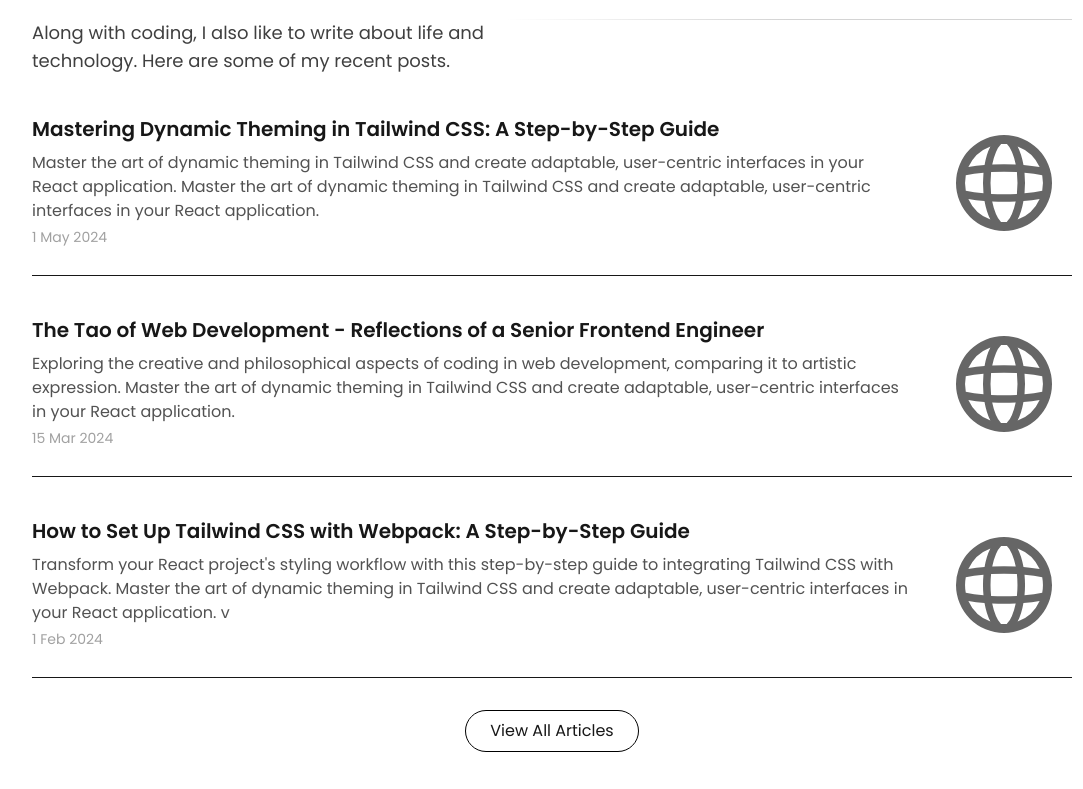
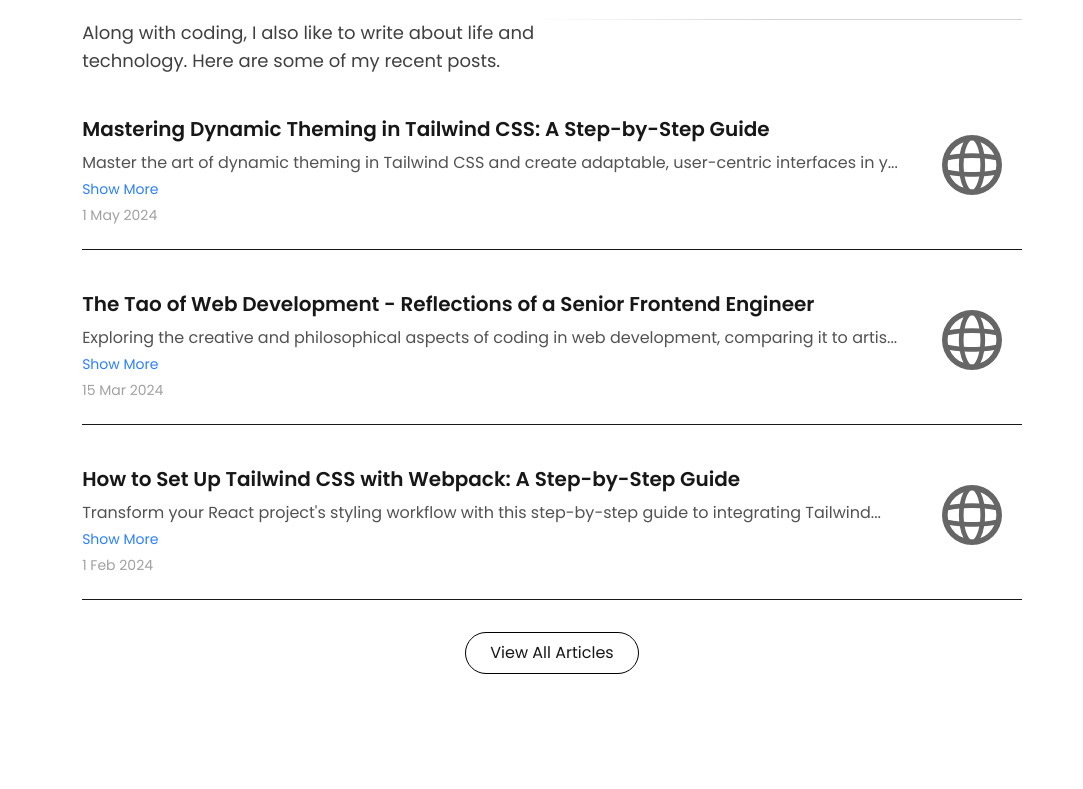
Before and after one commit to Rajeev12R/Rajeev, a Next.js app: page / in a window 1280 px wide. Shown: the part 1971-2760 px from the top of the page, without its empty margins (88-1171 px from the left). Built offline with nearby package versions, Linux system fonts and the light colour scheme.

Commit message:
UI Added Projects

```diff
--- a/src/components/Writings.tsx
+++ b/src/components/Writings.tsx
@@ -1,6 +1,15 @@
-import React from "react"
-import Image from "next/image"
-const articles = [
+"use client"
+import React, { useState } from "react";
+import Image from "next/image";
+
+interface Article {
+  title: string;
+  description: string;
+  date: string;
+  image: string;
+}
+
+const articles: Article[] = [
   {
     title: "Mastering Dynamic Theming in Tailwind CSS: A Step-by-Step Guide",
     description:
@@ -19,18 +28,17 @@ const articles = [
   {
     title: "How to Set Up Tailwind CSS with Webpack: A Step-by-Step Guide",
     description:
-      "Transform your React project's styling workflow with this step-by-step guide to integrating Tailwind CSS with Webpack. Master the art of dynamic theming in Tailwind CSS and create adaptable, user-centric interfaces in your React application. v",
+      "Transform your React project's styling workflow with this step-by-step guide to integrating Tailwind CSS with Webpack. Master the art of dynamic theming in Tailwind CSS and create adaptable, user-centric interfaces in your React application.",
     date: "1 Feb 2024",
     image: "/globe.svg",
   },
-]
+];
 
 const Writings = () => {
   return (
     <div className="py-32 flex flex-col w-full">
       <div className="flex flex-col gap-5">
         <div className="relative flex flex-col justify-start px-4 sm:px-10 md:px-20 max-w-7xl mx-auto flex-grow z-10">
-
           <div className="flex justify-between items-center">
             <div className="flex flex-col gap-4">
               <h2 className="text-2xl font-bold leading-10 tracking-tight text-neutral-900 dark:text-neutral-100">
@@ -49,29 +57,7 @@ const Writings = () => {
 
           <div className="mt-10 space-y-10">
             {articles.map((article, index) => (
-              <div
-                key={index}
-                className="flex flex-row-reverse md:flex-row items-center md:items-start gap-6 border-b pb-6"
-              >
-                <div className="flex-1">
-                  <h3 className="text-xl font-semibold">{article.title}</h3>
-                  <p className="text-neutral-600 dark:text-neutral-300 mt-2">
-                    {article.description}
-                  </p>
-                  <p className="text-sm text-neutral-400 mt-1">
-                    {article.date}
-                  </p>
-                </div>
-                <div className="p-5">
-                  <Image
-                    src={article.image}
-                    alt="Article Thumbnail"
-                    width={120}
-                    height={120}
-                    className="w-24 h-24 object-cover rounded-lg"
-                  />
-                </div>
-              </div>
+              <ArticleCard key={index} article={article} />
             ))}
           </div>
 
@@ -86,7 +72,41 @@ const Writings = () => {
         </div>
       </div>
     </div>
-  )
-}
+  );
+};
 
-export default Writings
+const ArticleCard = ({ article }: { article: Article }) => {
+  const [showFullText, setShowFullText] = useState(false);
+  const shortText = article.description.substring(0, 100) + "...";
+
+  return (
+    <div className="flex flex-row-reverse md:flex-row items-center md:items-start gap-6 border-b pb-6">
+      <div className="flex-1">
+        <h3 className="text-xl font-semibold">{article.title}</h3>
+        <p className="text-neutral-600 dark:text-neutral-300 mt-2 text-sm sm:text-base">
+          {showFullText ? article.description : shortText}
+        </p>
+        {article.description.length > 100 && (
+          <button
+            className="text-blue-500 text-sm mt-1 focus:outline-none"
+            onClick={() => setShowFullText(!showFullText)}
+          >
+            {showFullText ? "Show Less" : "Show More"}
+          </button>
+        )}
+        <p className="text-sm text-neutral-400 mt-1">{article.date}</p>
+      </div>
+      <div className="p-5">
+        <Image
+          src={article.image}
+          alt="Article Thumbnail"
+          width={60}
+          height={60}
+          className="object-cover rounded-lg"
+        />
+      </div>
+    </div>
+  );
+};
+
+export default Writings;
```
